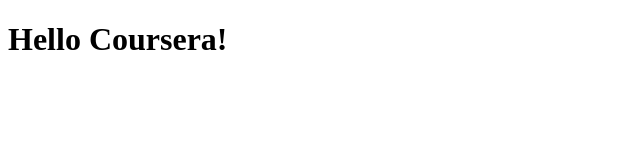
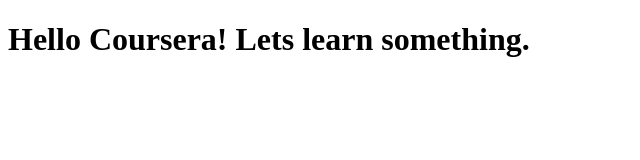
Before and after one commit to Piercas/coursera, a plain HTML site: page website/index.html in a window 1280 px wide. Shown: the whole page, without its empty margins (0-640 px from the left). Drawn offline with Linux system fonts and the light colour scheme.

Commit message:
Small update

```diff
--- a/website/index.html
+++ b/website/index.html
@@ -4,6 +4,6 @@
 	<title>Hello Coursera!</title>
 </head>
 <body>
-<h1>Hello Coursera!</h1>
+<h1>Hello Coursera! Lets learn something.</h1>
 </body>
 </html>
```
